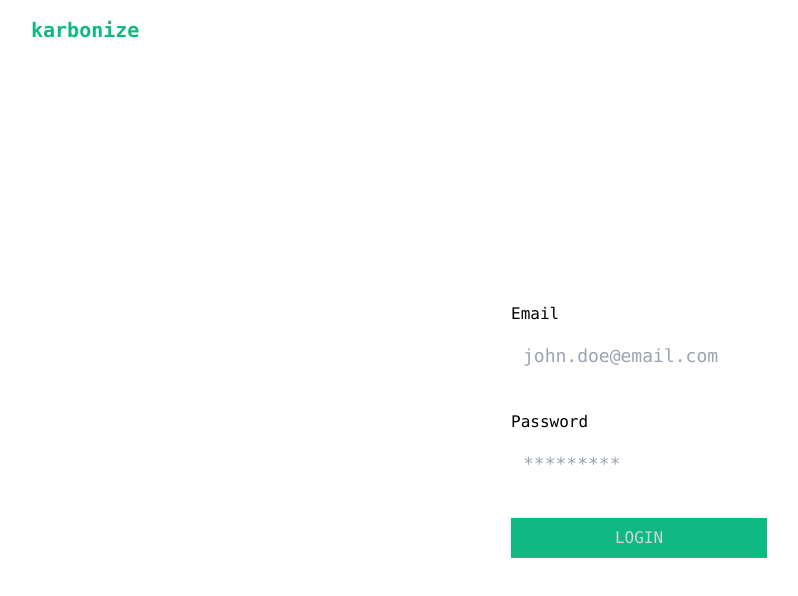
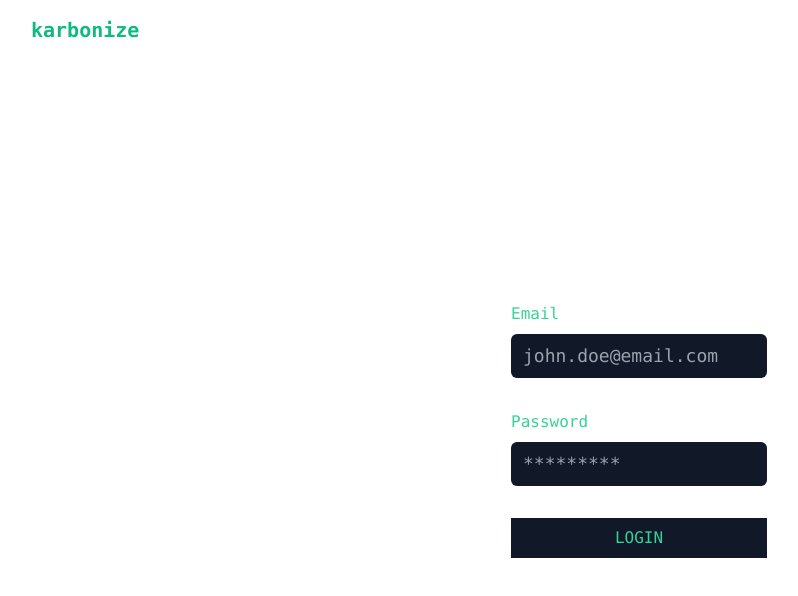
Before and after one commit to AL-S4H3R/karbonize-pwa, a React (Create React App) app: page /auth in a window 1280 px wide. Shown: the top 596 px of the page, without its empty margins (1-799 px from the left). Built offline with nearby package versions, Linux system fonts and the light colour scheme.

Commit message:
Fixed Input Designs

```diff
--- a/src/components/auth/Login.tsx
+++ b/src/components/auth/Login.tsx
@@ -11,25 +11,25 @@ const Login: React.FC = () => {
 
     return(
         <section className="space-y-8">
-            <div className="flex flex-col space-y-2 font-mono">
+            <div className="flex flex-col space-y-2 font-mono text-green-400">
                 <label htmlFor="email">Email</label>
                 <input
                     type="text"
-                    className="px-3 py-2 text-lg focus:outline-none"
+                    className="px-3 py-2 text-lg focus:outline-none bg-gray-900 rounded-md"
                     placeholder="john.doe@email.com"
                 />
             </div>
-            <div className="flex flex-col space-y-2 font-mono">
+            <div className="flex flex-col space-y-2 font-mono text-green-400">
                 <label htmlFor="password">Password</label>
                 <input
                     type="password"
-                    className="px-3 py-2 text-lg focus:outline-none"
+                    className="px-3 py-2 text-lg focus:outline-none bg-gray-900 rounded-md"
                     placeholder="*********"
                 />
             </div>
             <div className="flex justify-center font-mono">
                     <button
-                        className="p-2 bg-green-500 text-gray-300 w-full"
+                        className="p-2 bg-gray-900 text-green-400 w-full"
                         onClick={gotoDashboard}
                     >
                         LOGIN
```
